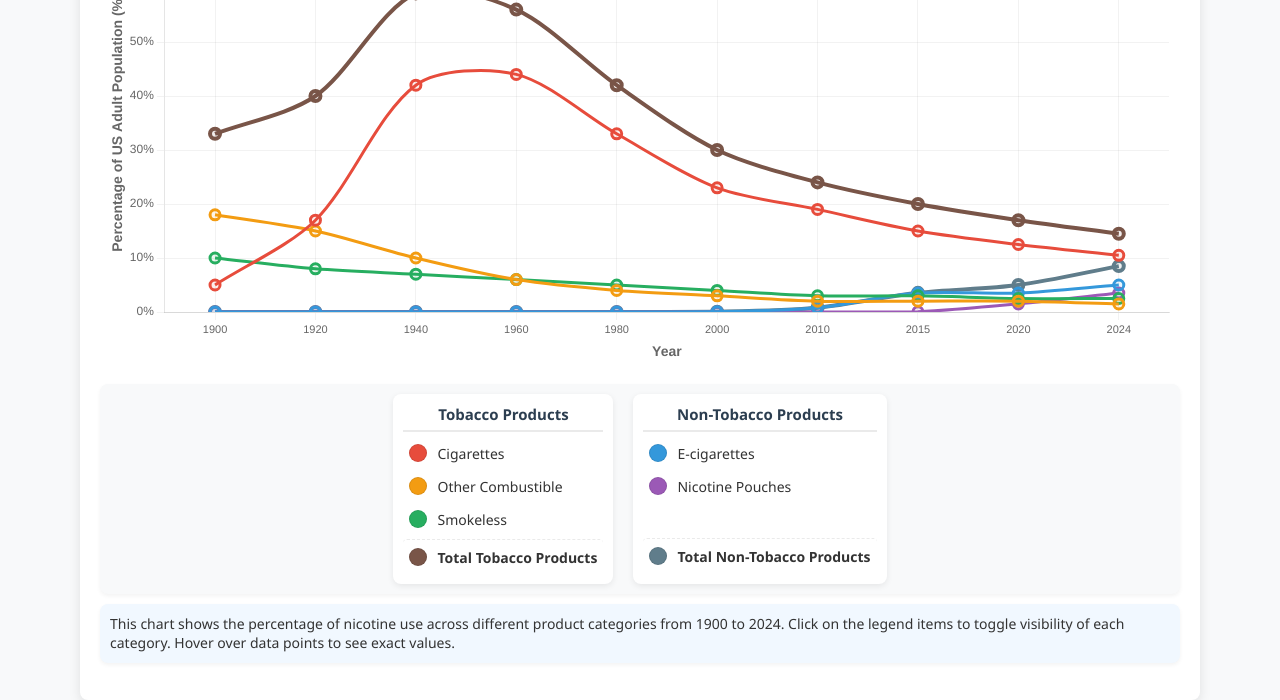
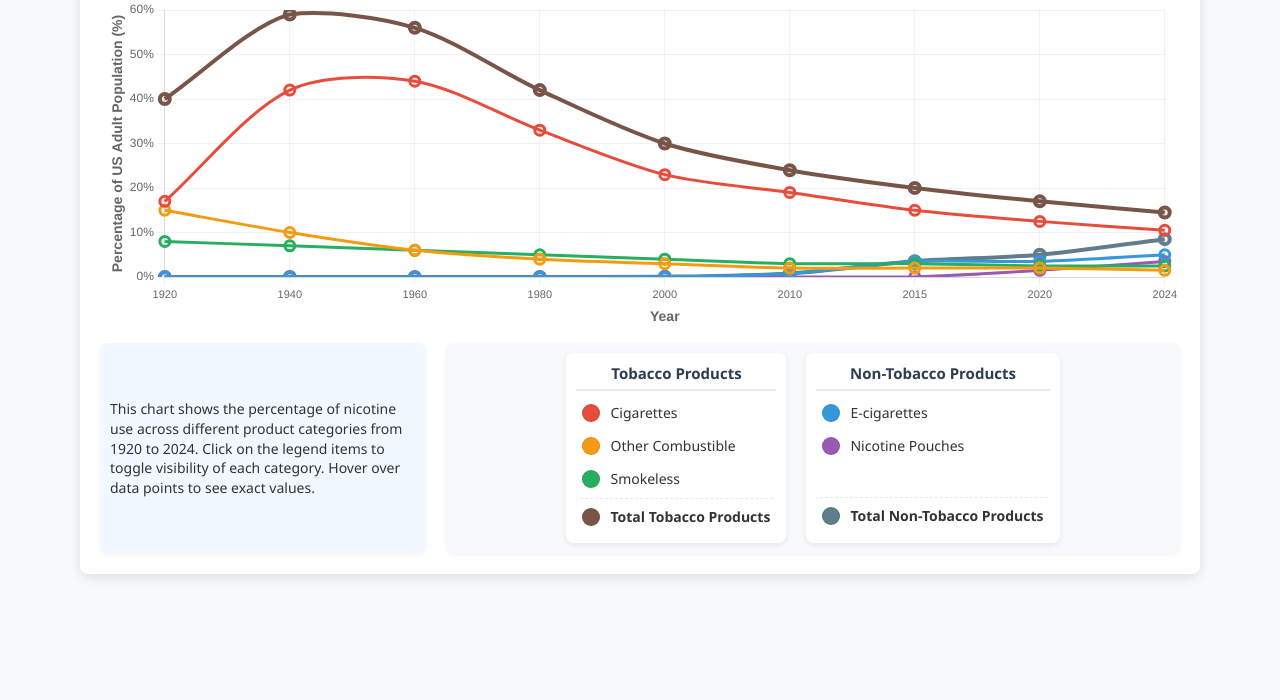
Before and after one commit to rangerrick337/nicotineuseovertime, a plain HTML site: page index.html in a window 1280 px wide. Shown: the part 150-850 px from the top of the page. After the commit the page ends 800 px from the top, so only its background shows below. Drawn offline with Linux system fonts and the light colour scheme.

Commit message:
Update chart

```diff
--- a/index.html
+++ b/index.html
@@ -1,9 +1,10 @@
 <!DOCTYPE html>
 <html lang="en">
+
 <head>
     <meta charset="UTF-8">
     <meta name="viewport" content="width=device-width, initial-scale=1.0">
-    <title>Nicotine Use Trends (1900-2024)</title>
+    <title>Nicotine Use Trends (1920-2024)</title>
     <script src="chart.js"></script>
     <style>
         body {
@@ -17,9 +18,12 @@
             align-items: center;
             min-height: 100vh;
         }
+
         .page-container {
-            width: 1080px; /* As requested by user, at least 1080px width */
-            height: 810px; /* 4:3 ratio (1080 ÷ 4 × 3 = 810) */
+            width: 1080px;
+            /* As requested by user, at least 1080px width */
+            height: 608px;
+            /* 16:9 ratio (1080 ÷ 16 × 9 = 607.5 ≈ 608) */
             background-color: white;
             border-radius: 8px;
             box-shadow: 0 4px 12px rgba(0, 0, 0, 0.1);
@@ -29,53 +33,73 @@
             flex-direction: column;
             position: relative;
         }
+
         h1 {
             text-align: center;
             margin: 0 0 15px 0;
             color: #2c3e50;
             font-size: 28px;
         }
+
         .chart-container {
             position: relative;
             width: 100%;
-            height: 55%; /* Allocate 55% of container height to chart */
+            height: 55%;
+            /* Allocate 55% of container height to chart */
             margin-bottom: 10px;
         }
+
+        /* Bottom container for legend and description */
+        .bottom-container {
+            display: flex;
+            gap: 20px;
+            width: 100%;
+        }
+
+        /* Description styles - now positioned on the left */
         .description {
-            margin-top: 5px;
             padding: 10px;
             background-color: #f1f8ff;
             border-radius: 8px;
             font-size: 14px;
             line-height: 1.4;
             box-shadow: 0 2px 4px rgba(0, 0, 0, 0.05);
+            width: 30%;
+            /* Take 30% of the bottom container width */
+            display: flex;
+            align-items: center;
         }
+
         .description p {
             margin: 0;
         }
 
-        /* Custom Legend Styles */
+        /* Custom Legend Styles - now positioned on the right */
         .custom-legend-container {
             display: flex;
             flex-wrap: wrap;
             justify-content: center;
             gap: 20px;
-            margin: 5px 0;
             padding: 10px;
             background-color: #f8f9fa;
             border-radius: 8px;
             box-shadow: 0 2px 4px rgba(0, 0, 0, 0.05);
+            width: 70%;
+            /* Take 70% of the bottom container width */
         }
+
         .legend-category {
             display: flex;
             flex-direction: column;
             min-width: 200px;
-            height: 170px; /* Reduced height to remove extra space below totals */
+            height: 170px;
+            /* Reduced height to remove extra space below totals */
             background-color: white;
             border-radius: 8px;
             padding: 10px;
             box-shadow: 0 2px 6px rgba(0, 0, 0, 0.08);
         }
+
         .legend-category-title {
             font-weight: bold;
             font-size: 15px;
@@ -85,6 +109,7 @@
             border-bottom: 2px solid #eaeaea;
             text-align: center;
         }
+
         .legend-items {
             display: flex;
             flex-direction: column;
@@ -92,6 +117,7 @@
             height: 100%;
             gap: 6px;
         }
+
         .legend-item {
             display: flex;
             align-items: center;
@@ -100,12 +126,15 @@
             cursor: pointer;
             transition: all 0.2s ease;
         }
+
         .legend-item:hover {
             background-color: rgba(0, 0, 0, 0.05);
         }
+
         .legend-item.hidden {
             opacity: 0.5;
         }
+
         .legend-color {
             width: 16px;
             height: 16px;
@@ -114,9 +143,11 @@
             border: 1px solid rgba(0, 0, 0, 0.1);
             flex-shrink: 0;
         }
+
         .legend-label {
             font-size: 14px;
         }
+
         .legend-total {
             margin-top: 0;
             padding-top: 8px;
@@ -125,37 +156,44 @@
         }
     </style>
 </head>
+
 <body>
     <div class="page-container">
-        <h1>Nicotine Use Trends (1900-2024)</h1>
+        <h1>Nicotine Use Trends (1920-2024)</h1>
         <div class="chart-container">
             <canvas id="nicotineChart"></canvas>
             <!-- Fallback content in case JavaScript doesn't execute -->
             <noscript>
                 <div style="text-align: center; padding: 20px; color: #e74c3c;">
                     <h3>JavaScript is required to view this chart</h3>
-                    <p>This chart shows nicotine use trends from 1900-2024 across different product categories.</p>
+                    <p>This chart shows nicotine use trends from 1920-2024 across different product categories.</p>
                 </div>
             </noscript>
+        </div>
+
+        <!-- New bottom container with description on left and legend on right -->
+        <div class="bottom-container">
+            <div class="description">
+                <p>This chart shows the percentage of nicotine use across different product categories from 1920 to
+                    2024. Click on the legend items to toggle visibility of each category. Hover over data points to see
+                    exact values.</p>
             </div>
             <div class="custom-legend-container" id="customLegend">
                 <!-- Legend will be inserted here by JavaScript -->
             </div>
-        <div class="description">
-            <p>This chart shows the percentage of nicotine use across different product categories from 1900 to 2024. Click on the legend items to toggle visibility of each category. Hover over data points to see exact values.</p>
         </div>
     </div>
 
     <script>
         // Data for the chart
-        const years = [1900, 1920, 1940, 1960, 1980, 2000, 2010, 2015, 2020, 2024];
+        const years = [1920, 1940, 1960, 1980, 2000, 2010, 2015, 2020, 2024];
 
         const nicotineData = {
-            cigarettes: [5, 17, 42, 44, 33, 23, 19, 15, 12.5, 10.5],
-            otherCombustible: [18, 15, 10, 6, 4, 3, 2, 2, 2, 1.5],
-            smokeless: [10, 8, 7, 6, 5, 4, 3, 3, 2.5, 2.5],
-            eCigarettes: [0, 0, 0, 0, 0, 0.05, 0.8, 3.5, 3.5, 5],
-            nicotinePouches: [0, 0, 0, 0, 0, 0, 0, 0.05, 1.5, 3.5],
+            cigarettes: [17, 42, 44, 33, 23, 19, 15, 12.5, 10.5],
+            otherCombustible: [15, 10, 6, 4, 3, 2, 2, 2, 1.5],
+            smokeless: [8, 7, 6, 5, 4, 3, 3, 2.5, 2.5],
+            eCigarettes: [0, 0, 0, 0, 0.05, 0.8, 3.5, 3.5, 5],
+            nicotinePouches: [0, 0, 0, 0, 0, 0, 0.05, 1.5, 3.5],
         };
 
         // Calculate combined data
@@ -294,7 +332,7 @@
                             padding: 12,
                             cornerRadius: 6,
                             callbacks: {
-                            label: function(context) {
+                                label: function (context) {
                                     return `${context.dataset.label}: ${context.raw}%`;
                                 }
                             }
@@ -309,13 +347,13 @@
                                     size: 14,
                                     weight: 'bold'
                                 },
-                            padding: {top: 5, bottom: 2}
+                                padding: { top: 5, bottom: 2 }
                             },
                             grid: {
                                 display: true,
                                 color: 'rgba(0, 0, 0, 0.05)'
                             },
-                        offset: true,
+                            offset: false,
                             ticks: {
                                 autoSkip: false,
                                 font: {
@@ -331,13 +369,13 @@
                                     size: 14,
                                     weight: 'bold'
                                 },
-                            padding: {top: 0, left: 0, right: 5, bottom: 0}
+                                padding: { top: 0, left: 0, right: 5, bottom: 0 }
                             },
                             min: 0,
-                        max: 70,
+                            max: 60,
                             ticks: {
                                 stepSize: 10,
-                            callback: function(value) {
+                                callback: function (value) {
                                     return value + '%';
                                 },
                                 font: {
@@ -370,7 +408,7 @@
         if (document.readyState === 'complete' || document.readyState === 'interactive') {
             setTimeout(initChart, 100);
         } else {
-            document.addEventListener('DOMContentLoaded', function() {
+            document.addEventListener('DOMContentLoaded', function () {
                 setTimeout(initChart, 100);
             });
         }
@@ -494,7 +532,7 @@
             }
 
             // Add click handler
-            itemDiv.addEventListener('click', function() {
+            itemDiv.addEventListener('click', function () {
                 const index = parseInt(this.dataset.index);
                 console.log(`Toggling visibility for dataset ${index}: ${this.dataset.label}`);
 
@@ -530,11 +568,12 @@
         }
 
         // Make sure the chart is fully rendered
-        window.addEventListener('load', function() {
+        window.addEventListener('load', function () {
             // Initialize the legend
             setTimeout(initLegend, 200);
         });
 
     </script>
 </body>
+
 </html>
```
Lines whose indentation alone changed are shown as unchanged.
